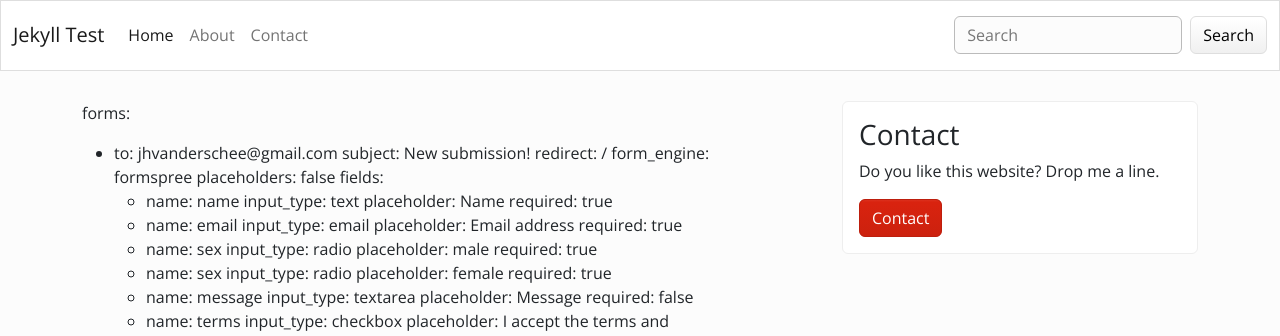
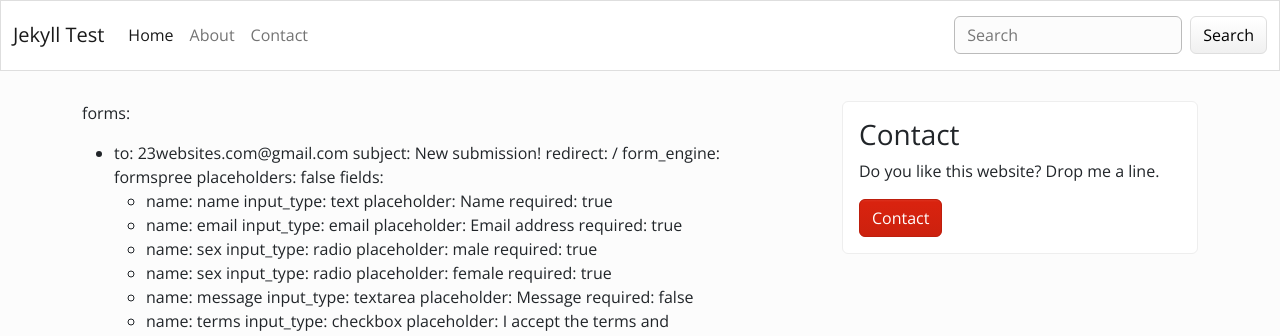
Before and after one commit to rcmadden/jekyll_test, a Jekyll site: the page built from contact.md, in a window 1280 px wide. Shown: the top 336 px of the page. Built offline with Jekyll 4.4.1, drawn with Linux system fonts in a browser that asks for light colours.

Commit message:
Update contact.md

```diff
--- a/contact.md
+++ b/contact.md
@@ -2,7 +2,7 @@
 layout: page
 ---
 forms:
-  - to: jhvanderschee@gmail.com
+  - to: 23websites.com@gmail.com
     subject: New submission!
     redirect: /
     form_engine: formspree
```
